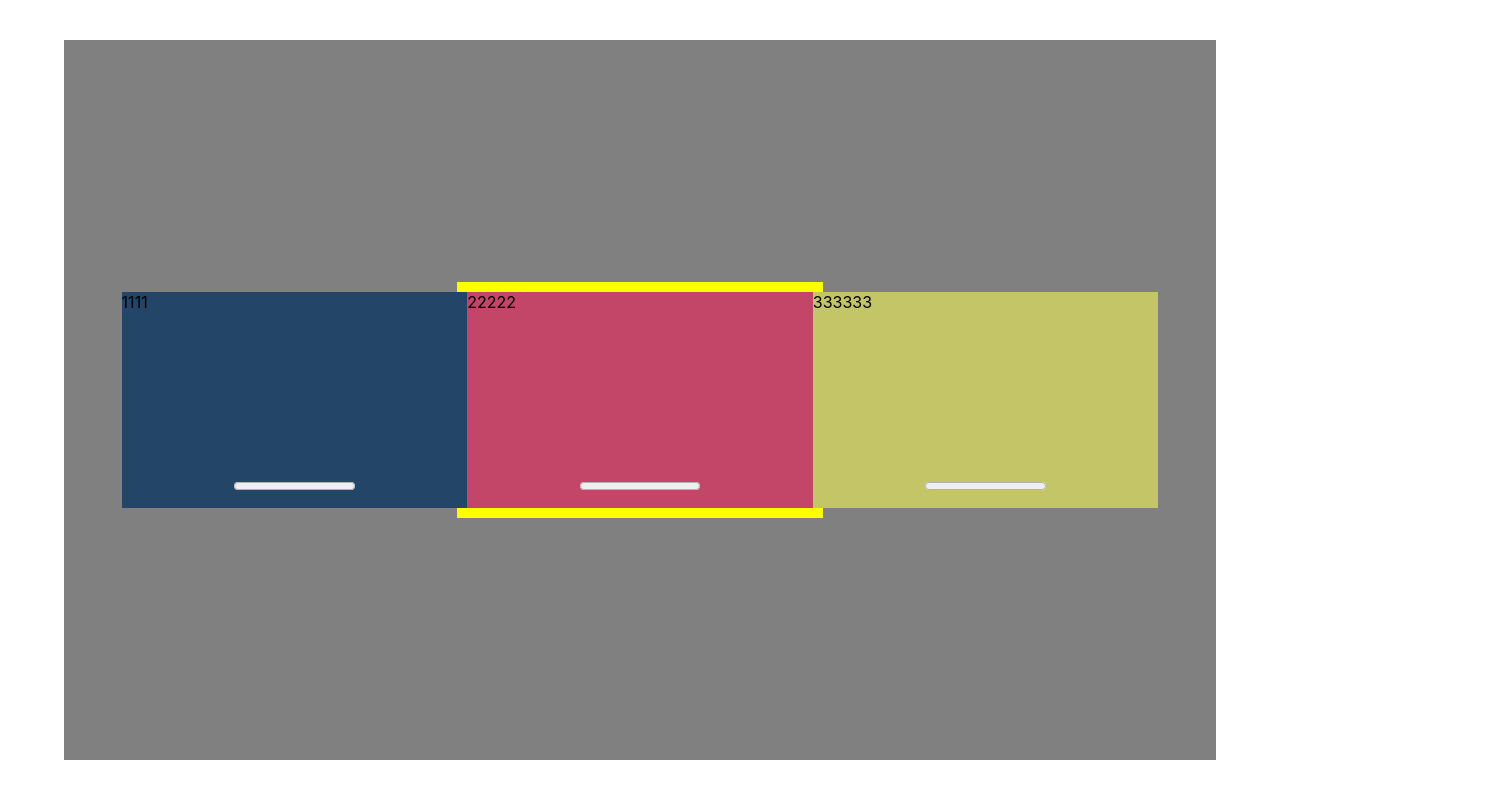
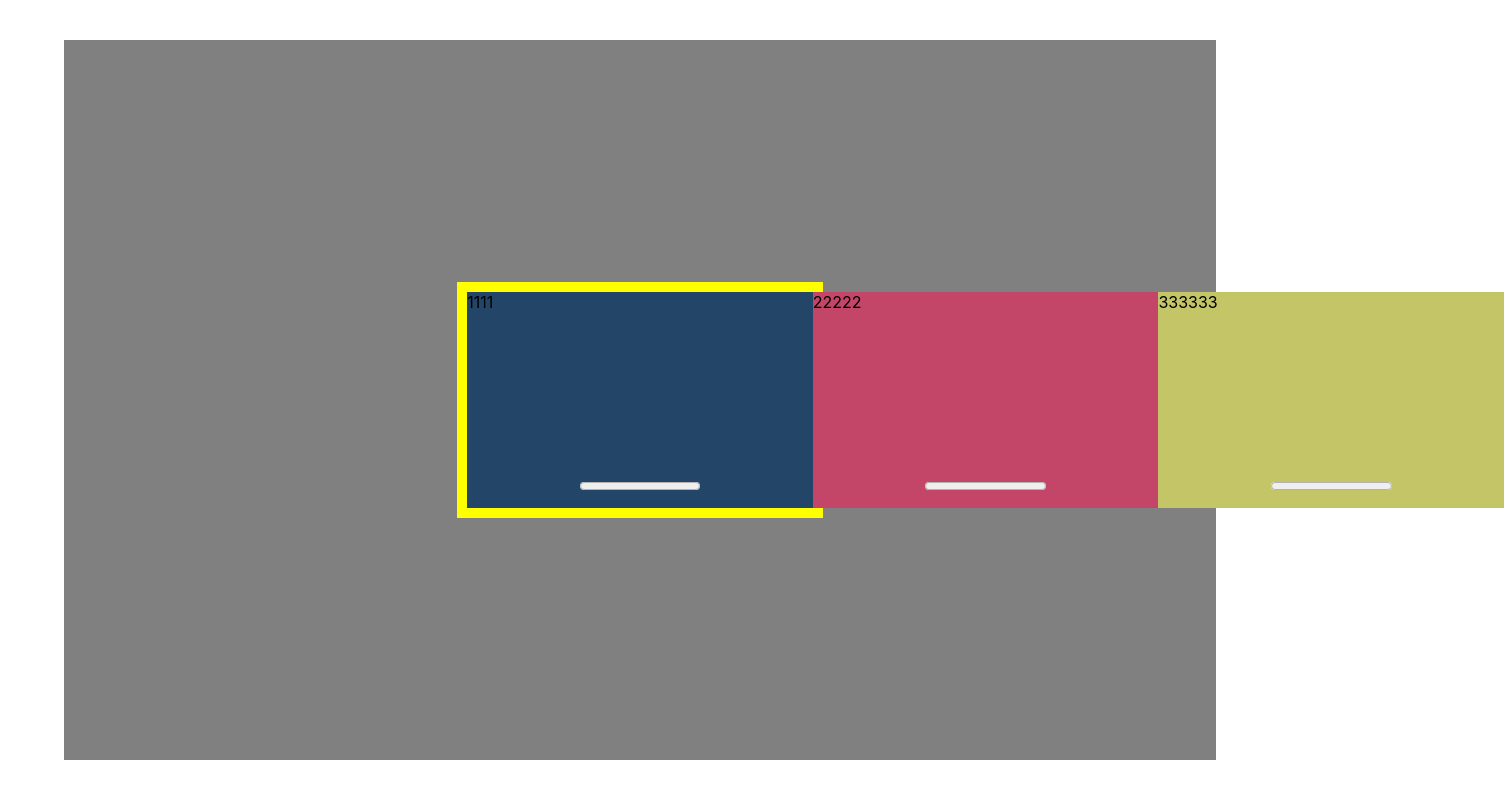
Before and after one commit to maxyou/react-ts-slider, a React (Create React App) app: page / in a window 1280 px wide. Shown: the whole page, 1504 px wide, since content can reach past the window. Built offline with nearby package versions, Linux system fonts and the light colour scheme.

Commit message:
setTimeout to move position left

```diff
--- a/src/view/carousel/index.tsx
+++ b/src/view/carousel/index.tsx
@@ -11,7 +11,12 @@ const StyledDivCarousel = styled.div`
     position: relative;
     //overflow: hidden;
 `
-const StyledDivWin = styled.div`
+interface ILeft {
+  left: number
+}
+const StyledDivWin = styled.div<ILeft>`
+    position:relative;
+    left:${(props)=>props.left}%;
     width: 100%;
     height: 100%;
     background-color: blue;
@@ -32,8 +37,18 @@ interface IProps {
 
 function Carousel(props: IProps) {
 
+  const [left, setLeft] = useState(0)
   const [counts, setCounts] = useState<number[]>()
 
+  useEffect(
+    () => {
+      console.log('run setCounts()')
+      setTimeout(() => {
+        setLeft(100)
+      }, 2000);
+      setCounts(new Array(props.children.length).fill(0))
+    }, []
+  )
   useEffect(
     () => {
       console.log('run setCounts()')
@@ -44,7 +59,7 @@ function Carousel(props: IProps) {
   console.log(counts)
 
   return <StyledDivCarousel>
-    <StyledDivWin>
+    <StyledDivWin left={left}>
       {
         React.Children.map(props.children,(v: any, index: number) => {
           console.log('========v.key:')
```
